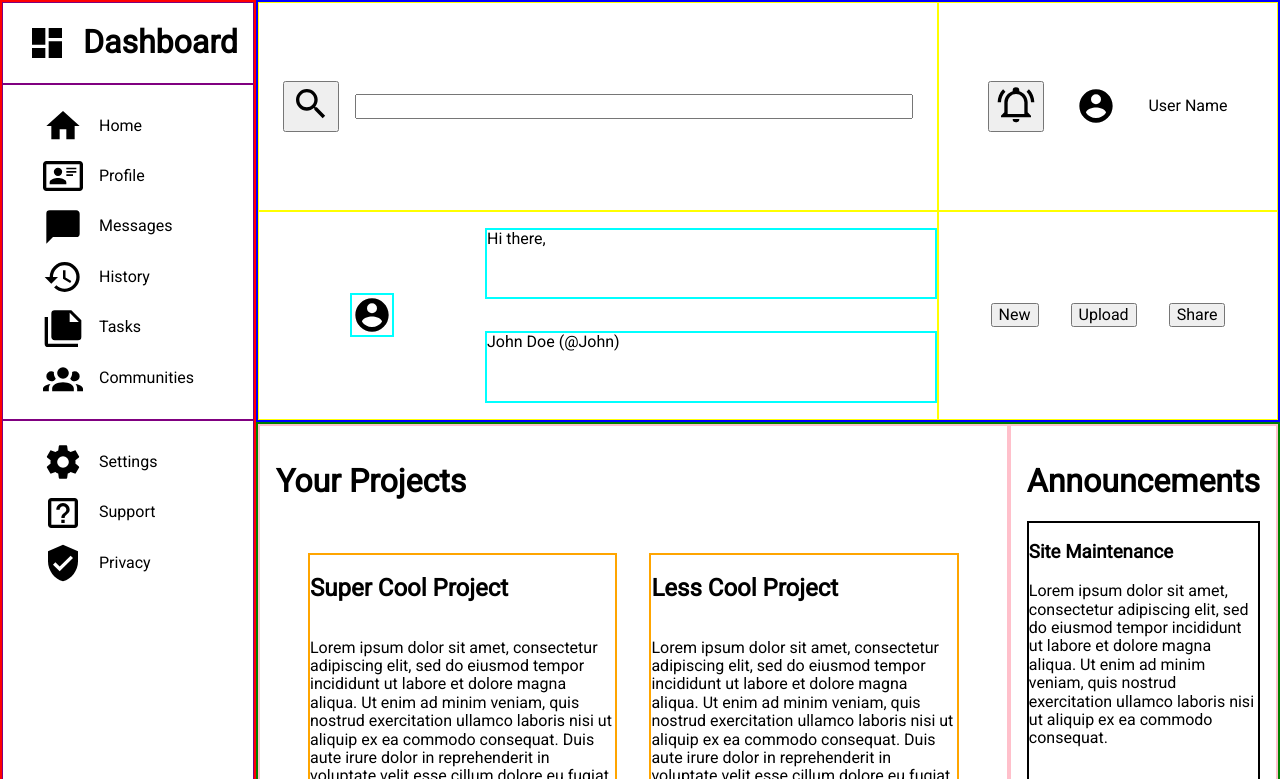
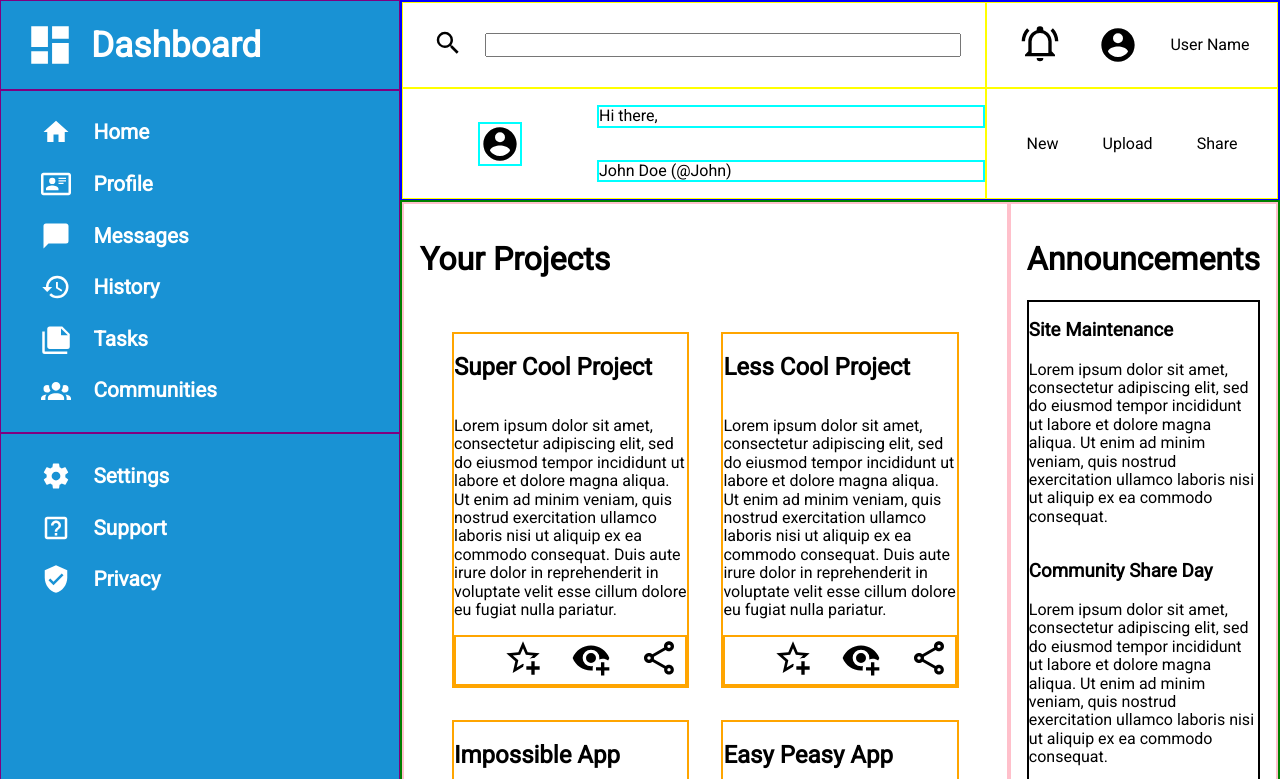
Before and after one commit to TiagoCarvalho-dev/admin-dashboard, a plain HTML site: page index.html in a window 1280 px wide. Shown: the top 779 px of the page. Drawn offline with Linux system fonts and the light colour scheme.

Commit message:
Sidebar is done

```diff
--- a/index.html
+++ b/index.html
@@ -10,57 +10,57 @@
 <body>
   <div class="side-panel">
     <div class="dashboard-logo">
-      <img src="./images/view-dashboard.svg" alt="Logo" height="40px" width="auto">
+      <img src="./images/view-dashboard.svg" alt="Logo" height="50px" width="auto">
       <h1>Dashboard</h1>
     </div>
     <div class="navigation-container">
       <ul>
         <li>
-          <img src="./images/home.svg" alt="Home" height="40px" width="auto">
-          <p>Home</p>
+          <img src="./images/home.svg" alt="Home" height="30px" width="auto">
+          <p><a href="#">Home</a></p>
         </li>
         <li>
-          <img src="./images/card-account-details-outline.svg" alt="Profile" height="40px" width="auto">
-          <p>Profile</p>
+          <img src="./images/card-account-details-outline.svg" alt="Profile" height="30px" width="auto">
+          <p><a href="#">Profile</a></p>
         </li>
         <li>
-          <img src="./images/message.svg" alt="Messages" height="40px" width="auto">
-          <p>Messages</p>
+          <img src="./images/message.svg" alt="Messages" height="30px" width="auto">
+          <p><a href="#">Messages</a></p>
         </li>
         <li>
-          <img src="./images/history.svg" alt="History" height="40px" width="auto">
-          <p>History</p>
+          <img src="./images/history.svg" alt="History" height="30px" width="auto">
+          <p><a href="#">History</a></p>
         </li>
         <li>
-          <img src="./images/note-multiple.svg" alt="Tasks" height="40px" width="auto">
-          <p>Tasks</p>
+          <img src="./images/note-multiple.svg" alt="Tasks" height="30px" width="auto">
+          <p><a href="#">Tasks</a></p>
         </li>
         <li>
-          <img src="./images/account-group.svg" alt="Communities" height="40px" width="auto">
-          <p>Communities</p>
+          <img src="./images/account-group.svg" alt="Communities" height="30px" width="auto">
+          <p><a href="#">Communities</a></p>
         </li>
       </ul>
     </div>
     <div class="settings-container">
       <ul>
         <li>
-          <img src="./images/cog.svg" alt="Settings" height="40px" width="auto">
-          <p>Settings</p>
+          <img src="./images/cog.svg" alt="Settings" height="30px" width="auto">
+          <p><a href="#">Settings</a></p>
         </li>
         <li>
-          <img src="./images/help-box-outline.svg" alt="Support" height="40px" width="auto">
-          <p>Support</p>
+          <img src="./images/help-box-outline.svg" alt="Support" height="30px" width="auto">
+          <p><a href="#">Support</a></p>
         </li>
         <li>
-          <img src="./images/shield-check.svg" alt="Privacy" height="40px" width="auto">
-        <p>Privacy</p>
+          <img src="./images/shield-check.svg" alt="Privacy" height="30px" width="auto">
+        <p><a href="#">Privacy</a></p>
         </li>
       </ul>
     </div>
   </div>
   <div class="header">
     <div class="search-container">
-      <button type="button"><img src="./images/magnify.svg" alt="Search" height="40px" width="auto"></button>
+      <button type="button"><img src="./images/magnify.svg" alt="Search" height="30px" width="auto"></button>
       <input type="search" id="search" name="search">
     </div>
     <div class="user-container">
--- a/style.css
+++ b/style.css
@@ -3,20 +3,38 @@
 :root {
   box-sizing: border-box;
   font-family: 'Roboto', system-ui, "Segoe UI", Helvetica, Arial, sans-serif, "Apple Color Emoji", "Segoe UI Emoji", "Segoe UI Symbol";
+  --light-blue: 25,146,212;
 }
 
 body {
   display: grid;
-  grid-template-columns: 1fr 4fr;
-  grid-template-rows: 1fr 4fr;
+  grid-template-columns: minmax(auto, 400px) 4fr;
+  grid-template-rows: minmax(auto, 200px) 4fr;
+}
+
+button[type='button'] {
+  appearance: none;
+  border: none;
+  background-color: transparent;
+  cursor: pointer;
 }
 
 .side-panel {
-  border: solid 2px red;
+  background-color: rgb(var(--light-blue));
+  font-weight: bold;
   grid-row: 1 / 3;
   grid-column: 1 / 2;
   display: grid;
   grid-template-rows: auto auto 1fr;
+}
+
+.side-panel img {
+  filter: invert(1);
+}
+
+.side-panel a{
+  text-decoration: none;
+  color: white;
 }
 
 .side-panel > div {
@@ -24,10 +42,12 @@ body {
 }
 
 .dashboard-logo {
+  font-size: 1.1rem;
   display: flex;
   align-items: center;
-  padding-left: 1.5rem;
+  padding: 0 1.5rem 0 1.5rem;
   gap: 1rem;
+  color: white;
 }
 
 ul {
@@ -37,7 +57,9 @@ ul {
 ul > li {
   display: flex;
   align-items: center;
-  gap: 1rem;
+  gap: 1.4rem;
+  font-size: 1.3rem;
+  line-height: 10px;
 }
 
 .header {
```
